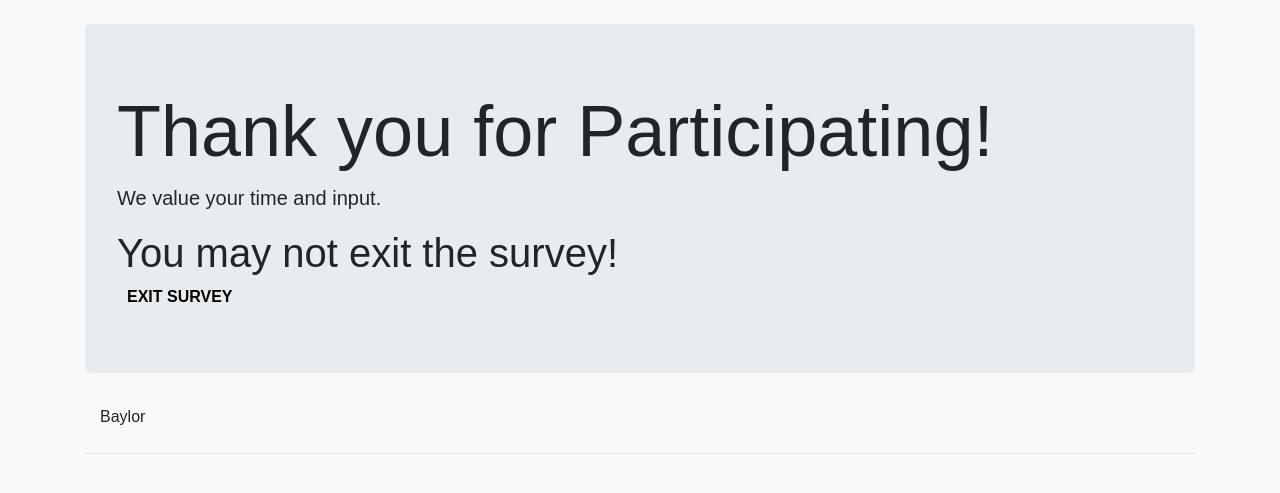
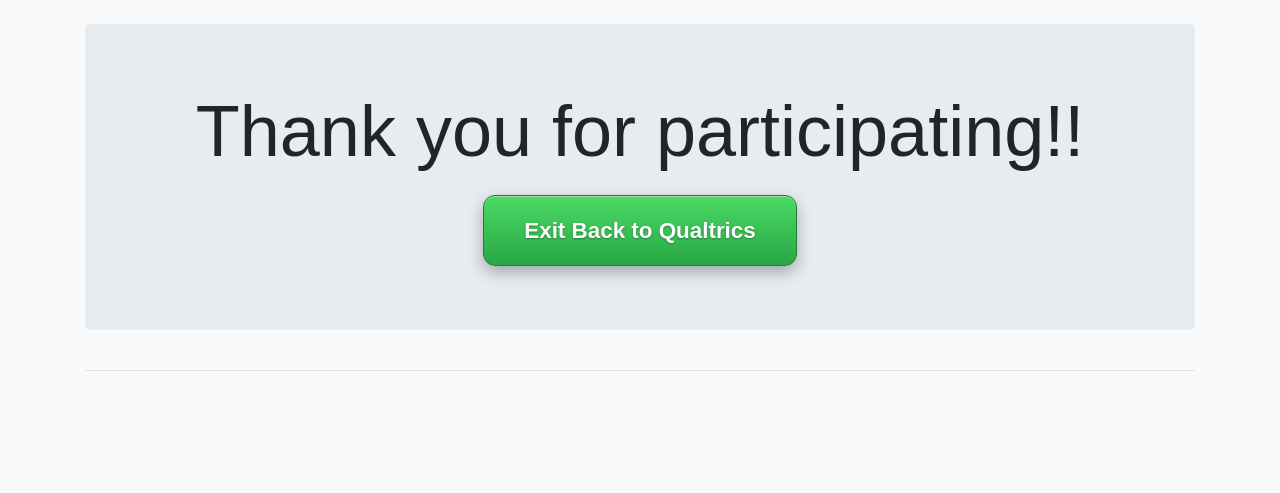
Before and after one commit to CreatureSon/Steemit-Mockup, a Django app: page /participants/end/ in a window 1280 px wide. Shown: the part 86-579 px from the top of the page. Run offline with Django 5.2, Linux system fonts and the light colour scheme; a user stored in the database is signed in; data comes from the database, SQL or seed files in the repository; some libraries are stand-ins or nearby versions.

Commit message:
Updated end.html to be more simple and focuses on the exit button.

```diff
--- a/templates/participants/end.html
+++ b/templates/participants/end.html
@@ -3,20 +3,25 @@
 
 {% block page_header %}
 <div class="jumbotron">
-    <h1 class="display-3">Thank you for Participating!</h1>
-    <p class="lead">
-        We value your time and input.
-    </p>
-
-    <h1>You may not exit the survey!</h1>
-    <a style="font-weight:bold; color:black; padding:10px;" href='https://baylor.qualtrics.com/jfe/form/SV_bgvlrhVlwUXV6p8'>EXIT SURVEY</a>
-</div>
-
-<div class="container">
-    <div class="row">
-        <div class="col">
-            <p>Baylor</p>
-        </div>
+    <h1 class="display-3" style="text-align:center;">Thank you for participating!!</h1>
+    <div style="text-align:center; margin-top:20px;">
+        <a href='https://baylor.qualtrics.com/jfe/form/SV_bgvlrhVlwUXV6p8'
+           style="
+               display: inline-block;
+               padding: 18px 40px;
+               font-size: 1.4rem;
+               font-weight: bold;
+               color: white;
+               text-decoration: none;
+               border-radius: 12px;
+               background: linear-gradient(to bottom, #4cd964, #28a745);
+               border: 1px solid #1e7e34;
+               box-shadow: 0 6px 15px rgba(0,0,0,0.3), inset 0 1px 0 rgba(255,255,255,0.4);
+               text-shadow: 0 1px 2px rgba(0,0,0,0.3);
+               cursor: pointer;
+           ">
+            Exit Back to Qualtrics
+        </a>
     </div>
 </div>
 {% endblock page_header %}
```
